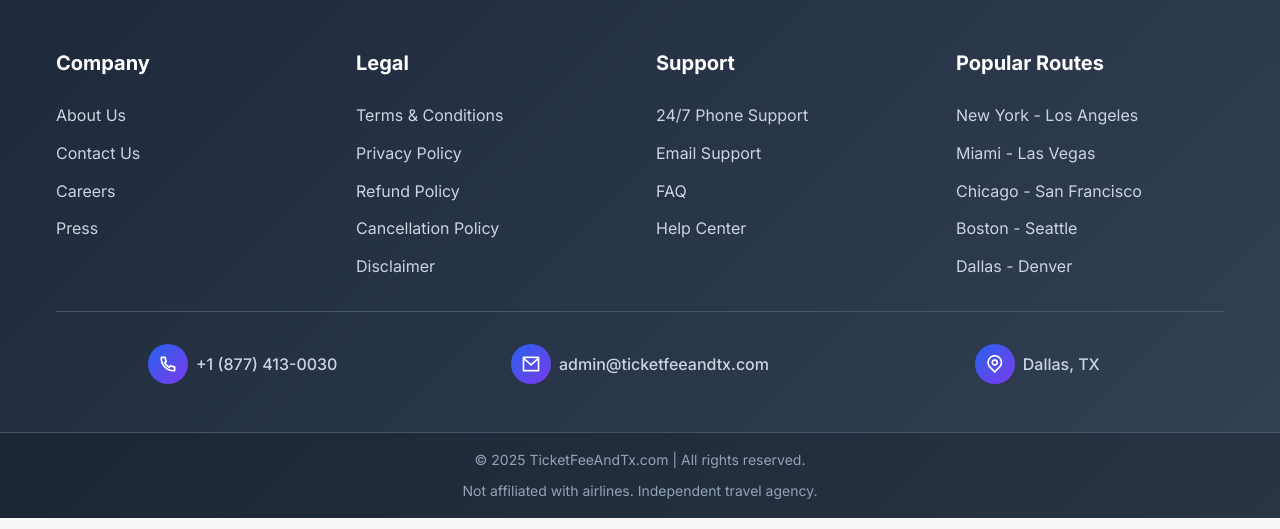
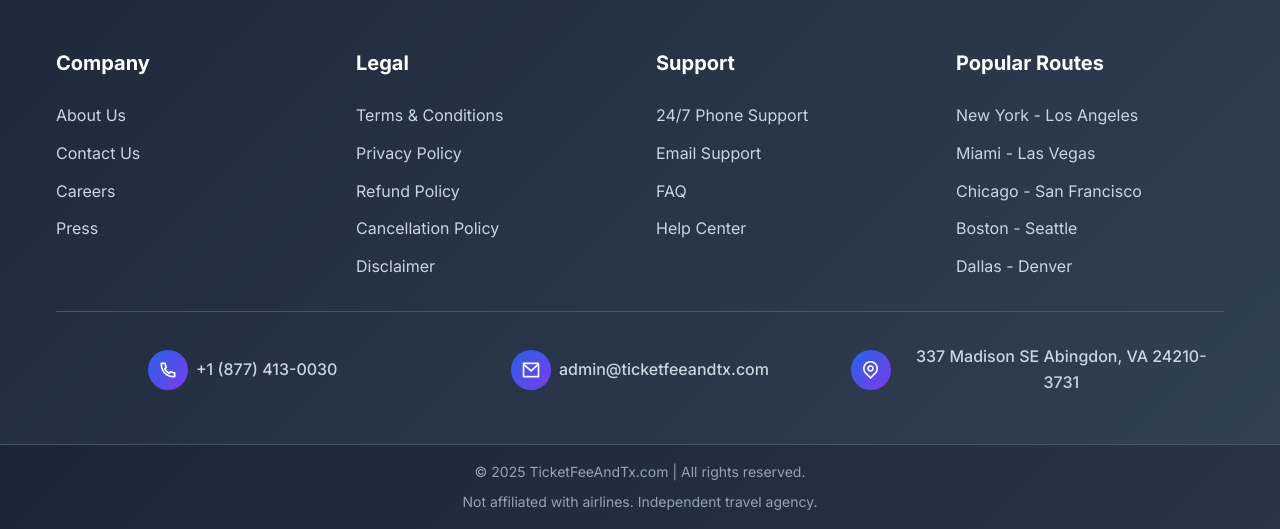
Before and after one commit to bringonweb/Ticketfeeandtx, a PHP site: page /index.php in a window 1280 px wide. Shown: the part 5285-5814 px from the top of the page. Run offline with PHP 8.4, Linux system fonts and the light colour scheme; some libraries are stand-ins or nearby versions.

Commit message:
change the location

```diff
--- a/partials/footer.php
+++ b/partials/footer.php
@@ -91,7 +91,7 @@
           <div style="width: 2.5rem; height: 2.5rem; background: linear-gradient(135deg, #2563eb 0%, #7c3aed 100%); border-radius: 50%; display: flex; align-items: center; justify-content: center;">
             <i class="ri-map-pin-line" style="color: white; font-size: 1.25rem;"></i>
           </div>
-          <span style="color: #cbd5e1; font-weight: 500;">Dallas, TX</span>
+          <span style="color: #cbd5e1; font-weight: 500;">337 Madison SE Abingdon, VA 24210-3731</span>
         </div>
       </div>
     </div>
```
